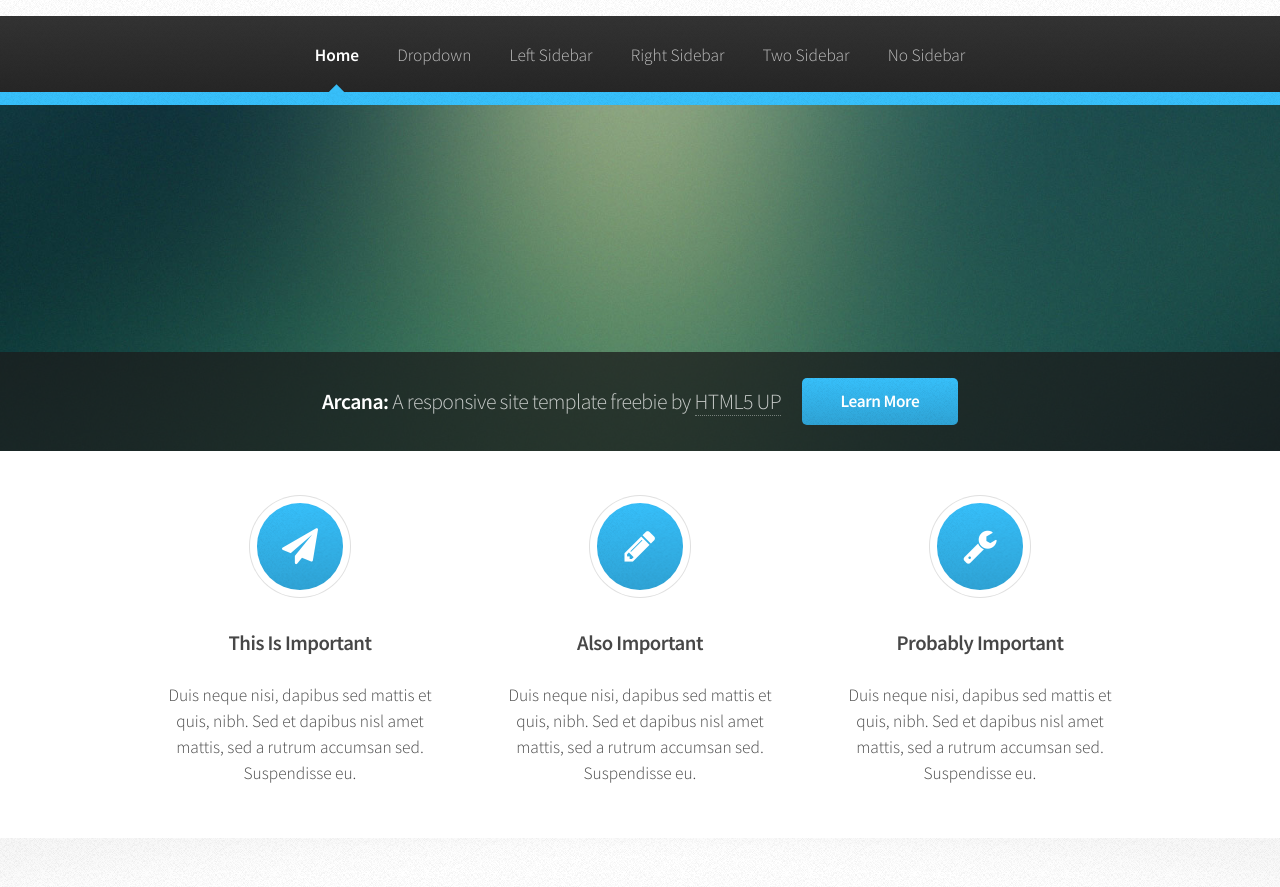
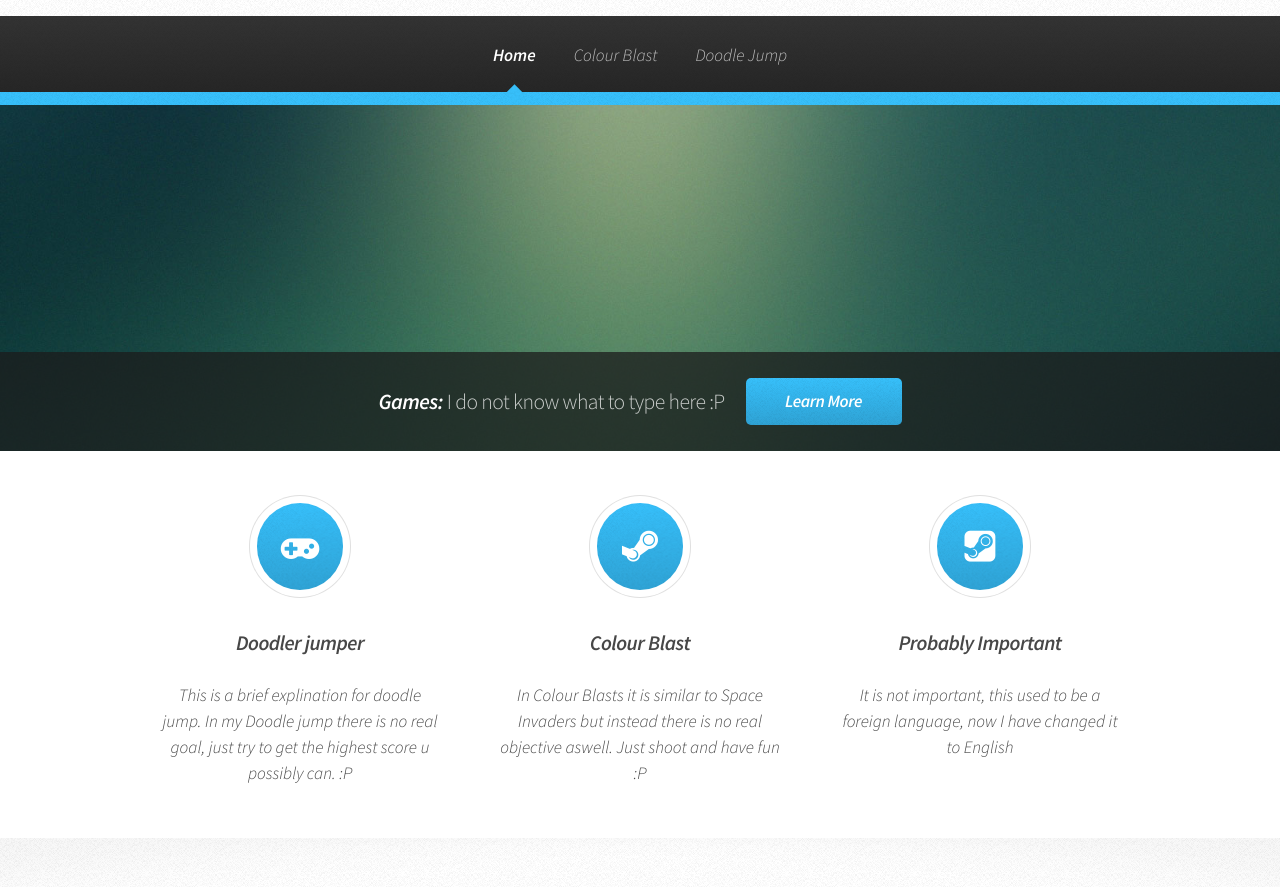
Before and after one commit to Iceviamoga/Iceviamoga.github.io, a plain HTML site: page Website theme/index.html in a window 1280 px wide. Shown: the part 82-969 px from the top of the page. Drawn offline with Linux system fonts and the light colour scheme.

Commit message:
Website Theme

```diff
--- a/Website theme/index.html
+++ b/Website theme/index.html
@@ -6,7 +6,7 @@
 -->
 <html>
 	<head>
-		<title>Arcana by HTML5 UP</title>
+		<title>Gameshop</title>
 		<meta http-equiv="content-type" content="text/html; charset=utf-8" />
 		<meta name="description" content="" />
 		<meta name="keywords" content="" />
@@ -29,14 +29,14 @@
 			<div id="header">
 
 				<!-- Logo -->
-					<h1><a href="index.html" id="logo">Arcana <em>by HTML5 UP</em></a></h1>
+					<h1><a href="index.html" id="logo">Games <em>by Austin</a></h1>
 
 				<!-- Nav -->
 					<nav id="nav">
 						<ul>
 							<li class="current"><a href="index.html">Home</a></li>
 							<li>
-								<a href="">Dropdown</a>
+								<a href="file:///P:/Desktop/Doodle%20Jump/Colour%20Blast/index.html">Colour Blast</a>
 								<ul>
 									<li><a href="#">Lorem dolor</a></li>
 									<li><a href="#">Magna phasellus</a></li>
@@ -54,10 +54,7 @@
 									<li><a href="#">Veroeros feugiat</a></li>
 								</ul>
 							</li>
-							<li><a href="left-sidebar.html">Left Sidebar</a></li>
-							<li><a href="right-sidebar.html">Right Sidebar</a></li>
-							<li><a href="two-sidebar.html">Two Sidebar</a></li>
-							<li><a href="no-sidebar.html">No Sidebar</a></li>
+							<li><a href="file:///P:/Desktop/Iceviamoga.github.io/Doodle%20jump/index.html">Doodle Jump</a></li>
 						</ul>
 					</nav>
 
@@ -66,7 +63,7 @@
 		<!-- Banner -->
 			<section id="banner">
 				<header>
-					<h2>Arcana: <em>A responsive site template freebie by <a href="http://html5up.net">HTML5 UP</a></em></h2>
+					<h2>Games: <em>I do not know what to type here :P<a href="http://html5up.net"></a></em></h2>
 					<a href="#" class="button">Learn More</a>
 				</header>
 			</section>
@@ -77,23 +74,23 @@
 					<div class="row 200%">
 						<section class="4u 12u(narrower)">
 							<div class="box highlight">
-								<i class="icon major fa-paper-plane"></i>
-								<h3>This Is Important</h3>
-								<p>Duis neque nisi, dapibus sed mattis et quis, nibh. Sed et dapibus nisl amet mattis, sed a rutrum accumsan sed. Suspendisse eu.</p>
+								<i class="icon major fa-gamepad"></i>
+								<h3>Doodler jumper</h3>
+								<p>This is a brief explination for doodle jump. In my Doodle jump there is no real goal, just try to get the highest score u possibly can. :P</p>
 							</div>
 						</section>
 						<section class="4u 12u(narrower)">
 							<div class="box highlight">
-								<i class="icon major fa-pencil"></i>
-								<h3>Also Important</h3>
-								<p>Duis neque nisi, dapibus sed mattis et quis, nibh. Sed et dapibus nisl amet mattis, sed a rutrum accumsan sed. Suspendisse eu.</p>
+								<i class="icon major fa-steam"></i>
+								<h3>Colour Blast</h3>
+								<p>In Colour Blasts it is similar to Space Invaders but instead there is no real objective aswell. Just shoot and have fun :P</p>
 							</div>
 						</section>
 						<section class="4u 12u(narrower)">
 							<div class="box highlight">
-								<i class="icon major fa-wrench"></i>
+								<i class="icon major fa-steam-square"></i>
 								<h3>Probably Important</h3>
-								<p>Duis neque nisi, dapibus sed mattis et quis, nibh. Sed et dapibus nisl amet mattis, sed a rutrum accumsan sed. Suspendisse eu.</p>
+								<p>It is not important, this used to be a foreign language, now I have changed it to English</p>
 							</div>
 						</section>
 					</div>
@@ -116,7 +113,7 @@
 					<div class="row">
 						<section class="6u 12u(narrower)">
 							<div class="box post">
-								<a href="#" class="image left"><img src="images/pic01.jpg" alt="" /></a>
+								<a href="#" class="image left"><img src="images/colourblast.png" alt="" /></a>
 								<div class="inner">
 									<h3>The First Thing</h3>
 									<p>Duis neque nisi, dapibus sed mattis et quis, nibh. Sed et dapibus nisl amet mattis, sed a rutrum accumsan sed. Suspendisse eu.</p>
@@ -125,7 +122,7 @@
 						</section>
 						<section class="6u 12u(narrower)">
 							<div class="box post">
-								<a href="#" class="image left"><img src="images/pic02.jpg" alt="" /></a>
+								<a href="#" class="image left"><img src="images/doodlejump.png" alt="" /></a>
 								<div class="inner">
 									<h3>The Second Thing</h3>
 									<p>Duis neque nisi, dapibus sed mattis et quis, nibh. Sed et dapibus nisl amet mattis, sed a rutrum accumsan sed. Suspendisse eu.</p>
```
Also changed, not shown: Website theme/images/colourblast.png (added), Website theme/images/doodlejump.png (added).
